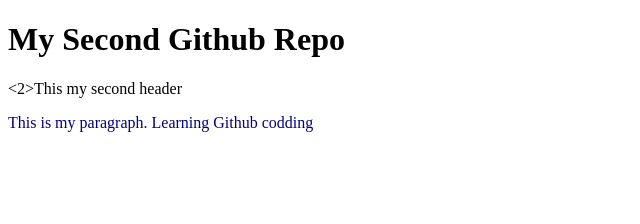
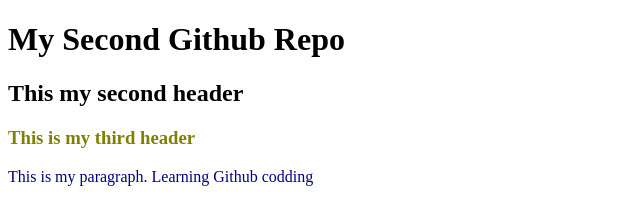
Before and after one commit to rajibrt/my-second-repo, a plain HTML site: page index.html in a window 1280 px wide. Shown: the whole page, without its empty margins (0-640 px from the left). Drawn offline with Linux system fonts and the light colour scheme.

Commit message:
h3 color

```diff
--- a/index.html
+++ b/index.html
@@ -9,7 +9,8 @@
 </head>
 <body>
     <h1>My Second Github Repo</h1>
-    <2>This my second header</2>
+    <h2>This my second header</2>
+    <h3>This is my third header</h3>
     <p>This is my paragraph. Learning Github codding</p>
 </body>
 </html>
--- a/style.css
+++ b/style.css
@@ -1,3 +1,6 @@
 p{
     color:navy;
 }
+h3{
+    color: olive;
+}
```
